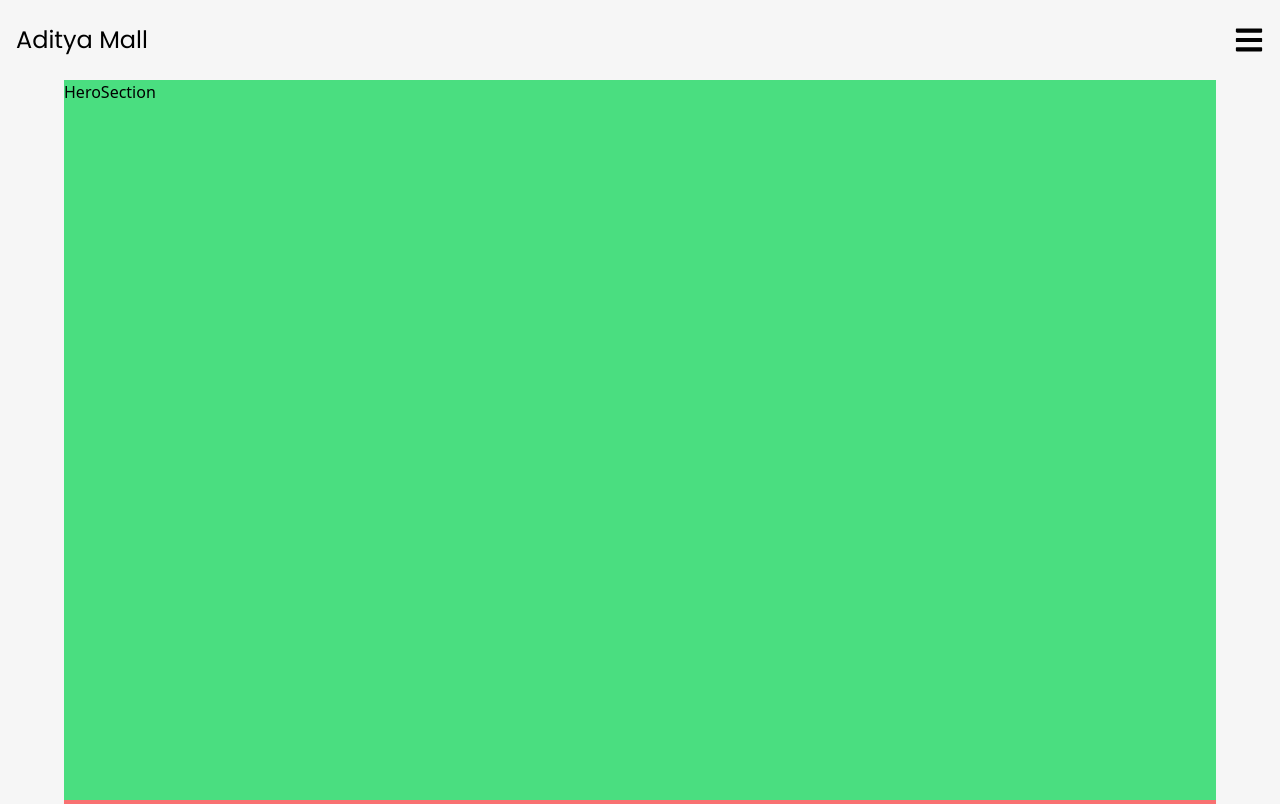
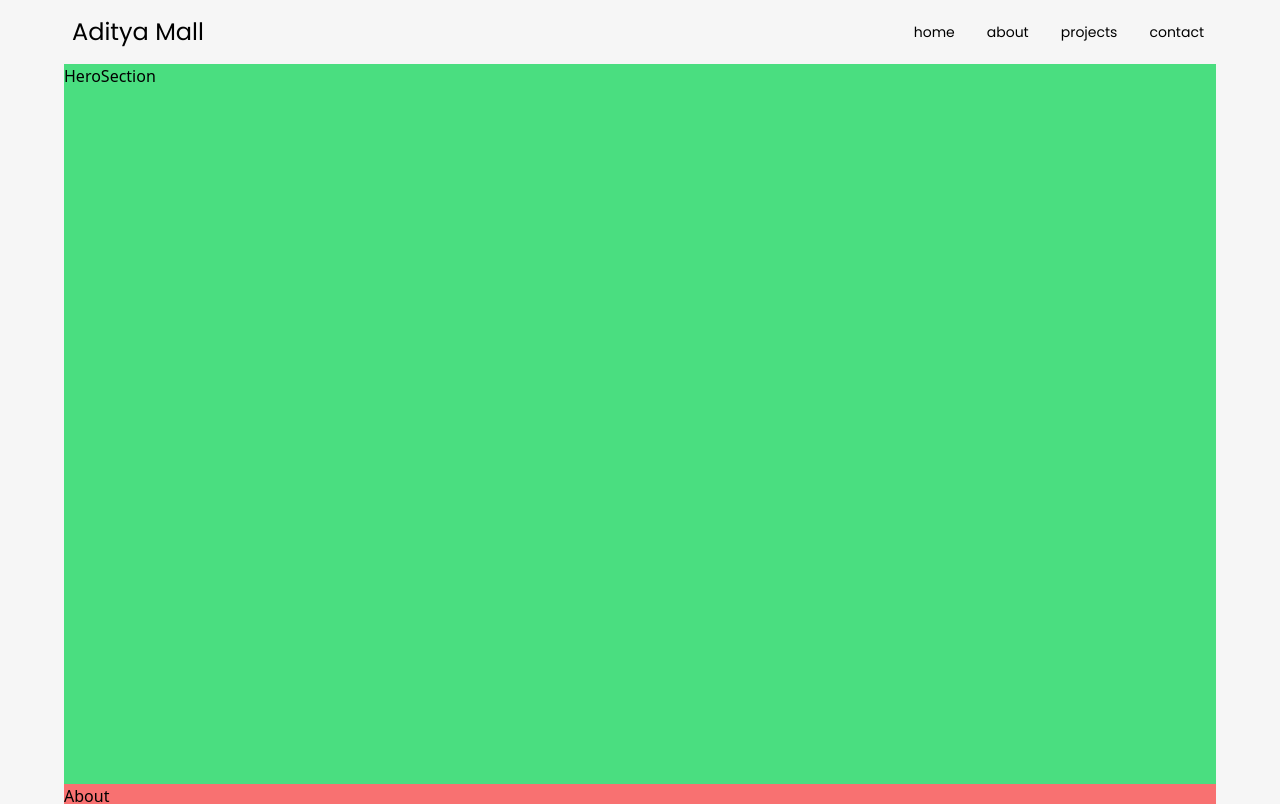
Before and after one commit to iamadityamall/personal-portfolio, a React (Create React App) app: page / in a window 1280 px wide. Shown: the top 804 px of the page. Built offline with nearby package versions, Linux system fonts and the light colour scheme.

Commit message:
navbar complete

```diff
--- a/src/App.js
+++ b/src/App.js
@@ -17,8 +17,8 @@ const App = () => {
 
   return (
     <main className="bg-primary">
-      <Navbar />
       <section className="w-[90vw] mx-auto">
+        <Navbar />
         <Sidebar />
         <HeroSection />
         <AboutSection />
--- a/src/components/Navbar.jsx
+++ b/src/components/Navbar.jsx
@@ -2,19 +2,50 @@ import React from "react";
 import { FaBars } from "react-icons/fa";
 import { useGlobalContext } from "../context";
 import { MdClose } from "react-icons/md";
+import { navLinks } from "../data";
+import { Link } from "react-scroll/modules";
 
 const Navbar = () => {
   const { sidebar, setSidebar } = useGlobalContext();
 
   return (
-    <nav className="h-auto bg-primary sticky top-0 overflow-hidden py-4 px-2">
+    <nav className="h-auto bg-primary sticky top-0 overflow-hidden py-2">
       <div className="flex justify-between items-center">
         {/* nav log is same for both mobile and desktop */}
-        <div className="font-Poppins text-2xl p-2">Aditya Mall</div>
+        <Link
+          to={navLinks[0].page}
+          spy={true}
+          smooth={true}
+          offset={-64}
+          duration={600}
+          className="font-Poppins text-2xl p-2 cursor-pointer"
+        >
+          Aditya Mall
+        </Link>
+
+        {/* nav links md, lg, xl */}
+        <div className="hidden sm:flex justify-center items-center text-sm space-x-2">
+          {navLinks.map((navLink) => {
+            const { id, page } = navLink;
+            return (
+              <Link
+                to={page}
+                spy={true}
+                smooth={true}
+                offset={-64}
+                duration={600}
+                key={id}
+                className="cursor-pointer p-3 rounded-lg hover:bg-black/25 font-Poppins"
+              >
+                {page}
+              </Link>
+            );
+          })}
+        </div>
 
         {/* nav links icon for mobile version */}
         <div
-          className="p-2 text-3xl cursor-pointer"
+          className="p-2 text-3xl cursor-pointer sm:hidden"
           onClick={() => setSidebar(!sidebar)}
         >
           {sidebar ? <MdClose /> : <FaBars />}
--- a/src/components/Sidebar.jsx
+++ b/src/components/Sidebar.jsx
@@ -26,7 +26,7 @@ const Sidebar = () => {
             : "hidden"
         }
       >
-        <div className="flex flex-col justify-center p-2 place-items-center">
+        <div className="flex flex-col justify-center p-2 place-items-center sm:hidden">
           {navLinks.map((navLink) => {
             const { id, page } = navLink;
             return (
@@ -37,7 +37,7 @@ const Sidebar = () => {
                 offset={-80}
                 duration={600}
                 key={id}
-                className=" p-3 text-lg rounded-lg font-Poppins hover:text-black/70"
+                className=" p-3 text-lg rounded-lg font-Poppins cursor-pointer hover:text-black/70"
                 onClick={() => setSidebar(!sidebar)}
               >
                 {page}
```
